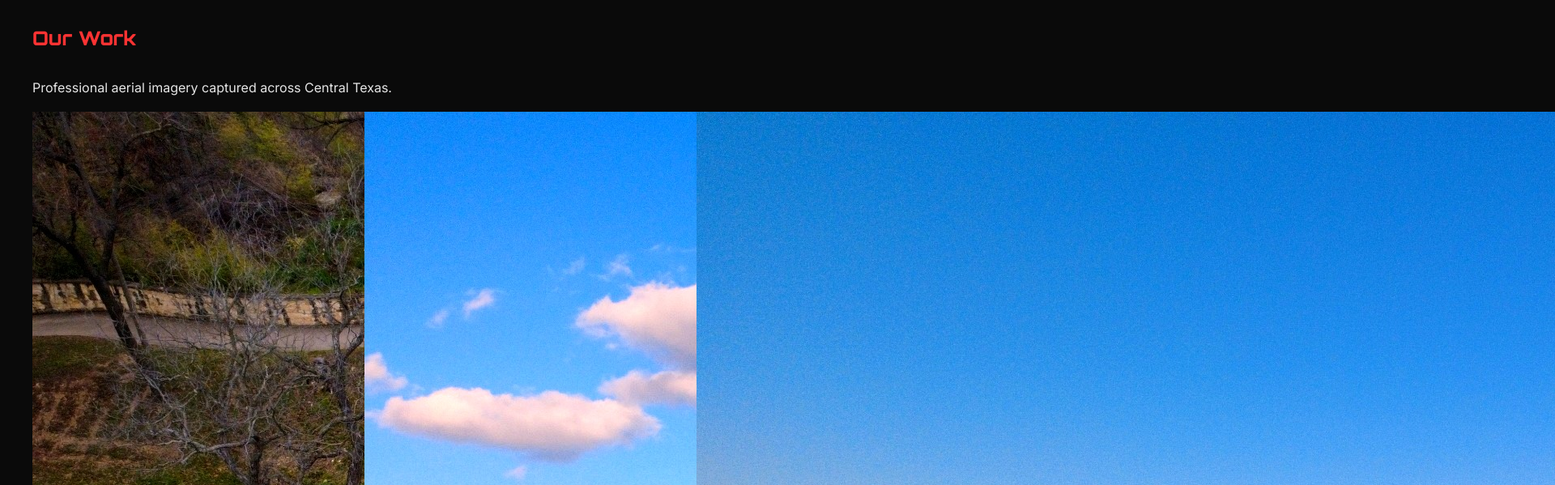
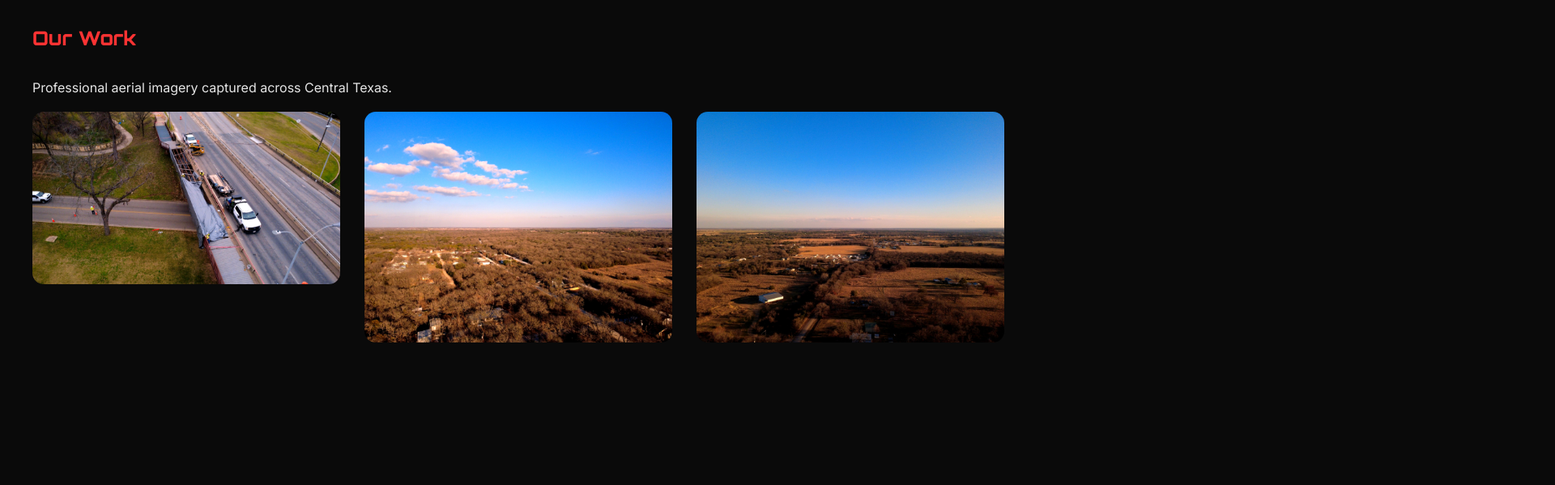
Before and after one commit to S3OPS/secondsightsolutions, a plain HTML site: page index.html in a window 1280 px wide. Shown: the part 660-1259 px from the top of the page at 81% size, 1920 px wide, since content can reach past the window. Drawn offline with Linux system fonts and the light colour scheme.

Commit message:
Update index.html

```diff
--- a/index.html
+++ b/index.html
@@ -161,9 +161,9 @@ footer {
   <h2>Our Work</h2>
   <p>Professional aerial imagery captured across Central Texas.</p>
   <div class="services">
-    <img src="image1.jpg" alt="Construction site aerial drone photography in Central Texas" />
-    <img src="image2.jpg" alt="Residential and land aerial drone photography Central Texas" />
-    <img src="image3.jpg" alt="Cinematic rural land aerial drone imagery Central Texas" />
+    <img src="image1.jpg" alt="Construction site aerial drone photography in Central Texas" style="width:100%;border-radius:14px;" />
+    <img src="image2.jpg" alt="Residential and land aerial drone photography Central Texas" style="width:100%;border-radius:14px;" />
+    <img src="image3.jpg" alt="Cinematic rural land aerial drone imagery Central Texas" style="width:100%;border-radius:14px;" />
   </div>
 </section>
 
```
